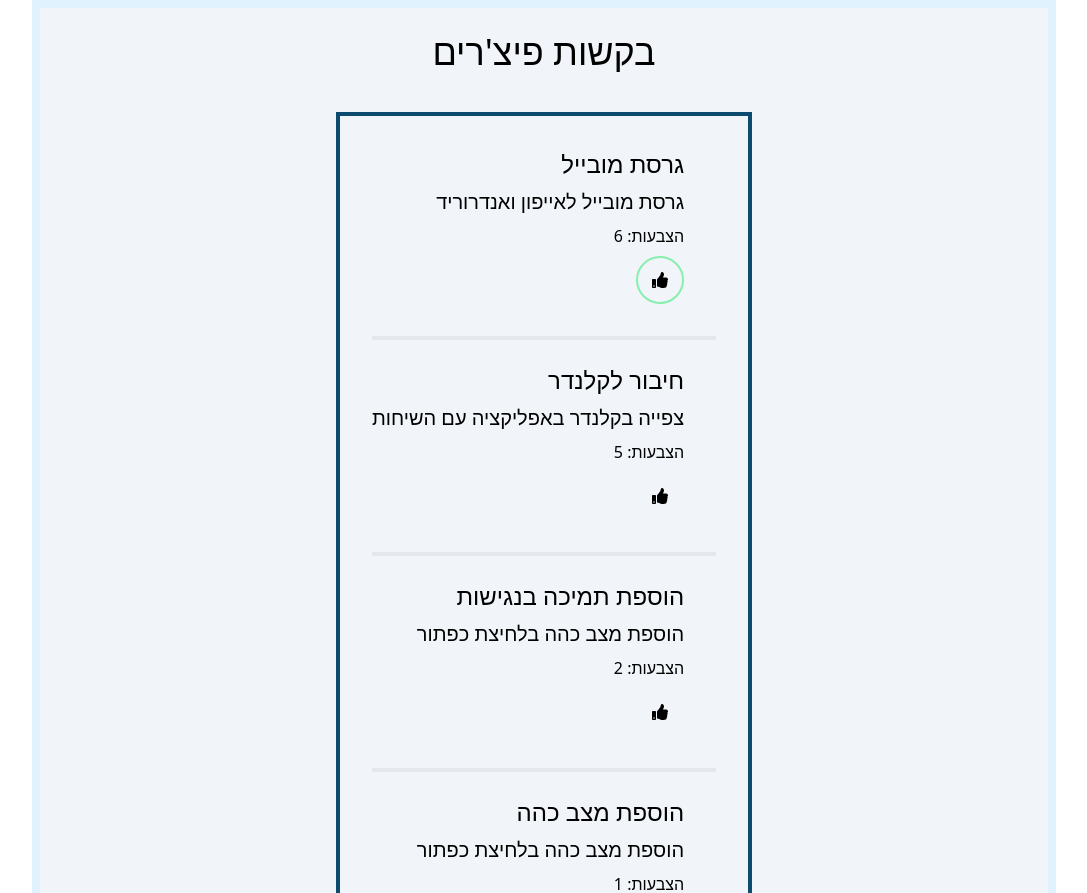
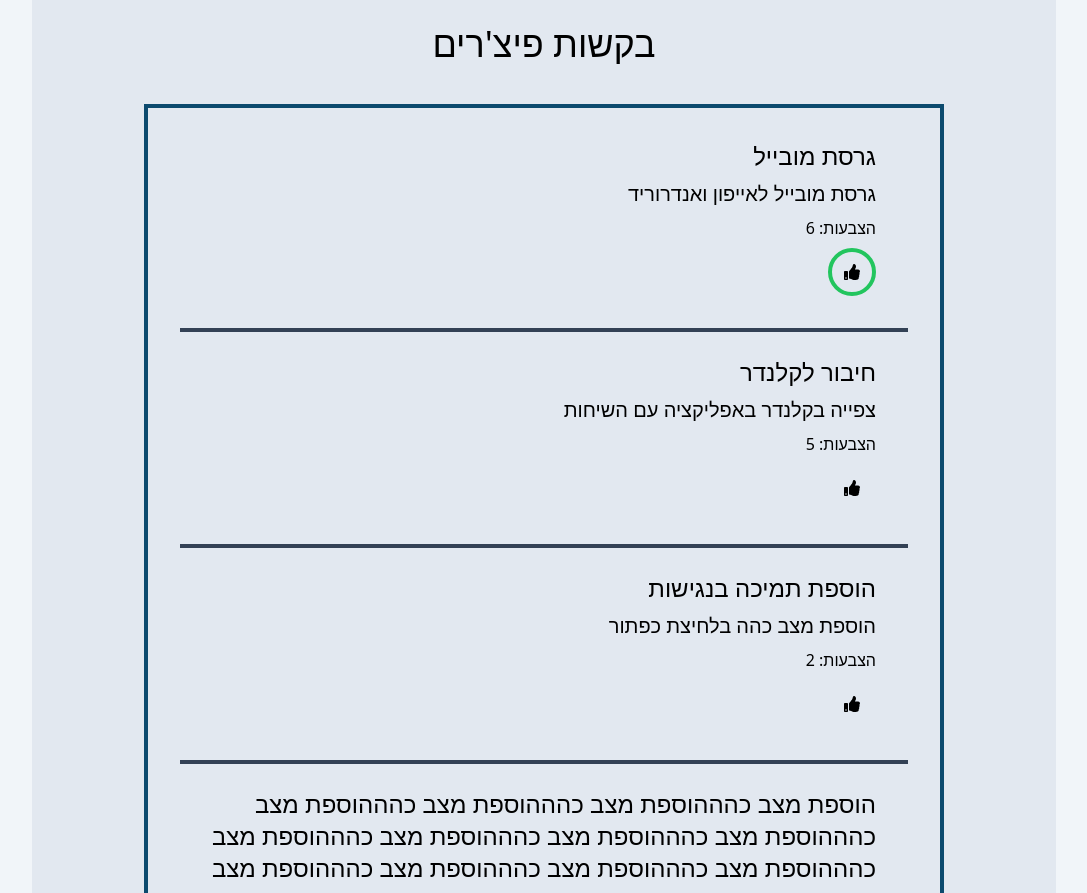
Before and after one commit to RonnenPodolsky/wishlist_page, a Next.js app: page / in a window 1280 px wide. Shown: the top 893 px of the page, without its empty margins (96-1183 px from the left). Built offline with nearby package versions, Linux system fonts and the light colour scheme.

Commit message:
Refactor Card component and add new feature title in features.json. Update background color in globals.css

```diff
--- a/src/components/Card.jsx
+++ b/src/components/Card.jsx
@@ -2,7 +2,7 @@ import { FaThumbsUp } from 'react-icons/fa';
 
 const Card = ({ feature, userID }) => {
   return (
-    <li className='flex flex-col gap-2 content-center last:border-b-0 border-b-4 pb-8 pr-8'>
+    <li className='flex flex-col gap-2 content-center last:border-b-0 border-b-4 border-slate-700 pb-8 pr-8'>
       <h2 className='text-2xl'>{feature.title}</h2>
       <p className='text-xl'>{feature.description}</p>
       <p>הצבעות: {feature.votes.length}</p>
@@ -12,7 +12,7 @@ const Card = ({ feature, userID }) => {
         className={`w-12 h-12 flex items-center justify-center
           ${
             feature.votes.includes(userID)
-              ? 'border-2 rounded-full	 border-green-300'
+              ? 'border-4 rounded-full	 border-green-500'
               : ''
           }`}
       >
--- a/src/data/features.json
+++ b/src/data/features.json
@@ -2,7 +2,7 @@
   "wishlistItems": [
     {
       "id": "0b9da211-33e8-46bf-85ea-28c738c81c3b",
-      "title": "הוספת מצב כהה",
+      "title": "הוספת מצב כהההוספת מצב כהההוספת מצב כהההוספת מצב כהההוספת מצב כהההוספת מצב כהההוספת מצב כהההוספת מצב כהההוספת מצב כהההוספת מצב כהההוספת מצב כהההוספת מצב כהההוספת מצב כהההוספת מצב כהההוספת מצב כהה",
       "description": "הוספת מצב כהה בלחיצת כפתור ",
       "votes": ["1a276066-14f8-4bd2-8e81-7349f79f8d17"]
     },
--- a/src/pages/index.js
+++ b/src/pages/index.js
@@ -13,7 +13,7 @@ export default function Home() {
         <meta name="viewport" content="width=device-width, initial-scale=1" />
         <link rel="icon" href="/favicon.ico" />
       </Head>
-      <main className='min-h-screen border-sky-100 bg-slate-100 border-8 flex flex-col  items-center max-w-screen-lg mx-auto'>
+      <main className='min-h-screen  bg-slate-200  flex flex-col  items-center max-w-screen-lg mx-auto'>
         <FeaturesList title="בקשות פיצ'רים" />
       </main >
     </>
--- a/src/styles/globals.css
+++ b/src/styles/globals.css
@@ -15,7 +15,7 @@ body {
 }
 
 body {
-  background: #fff
+  background: #f1f5f9
 }
 
 a {
```
